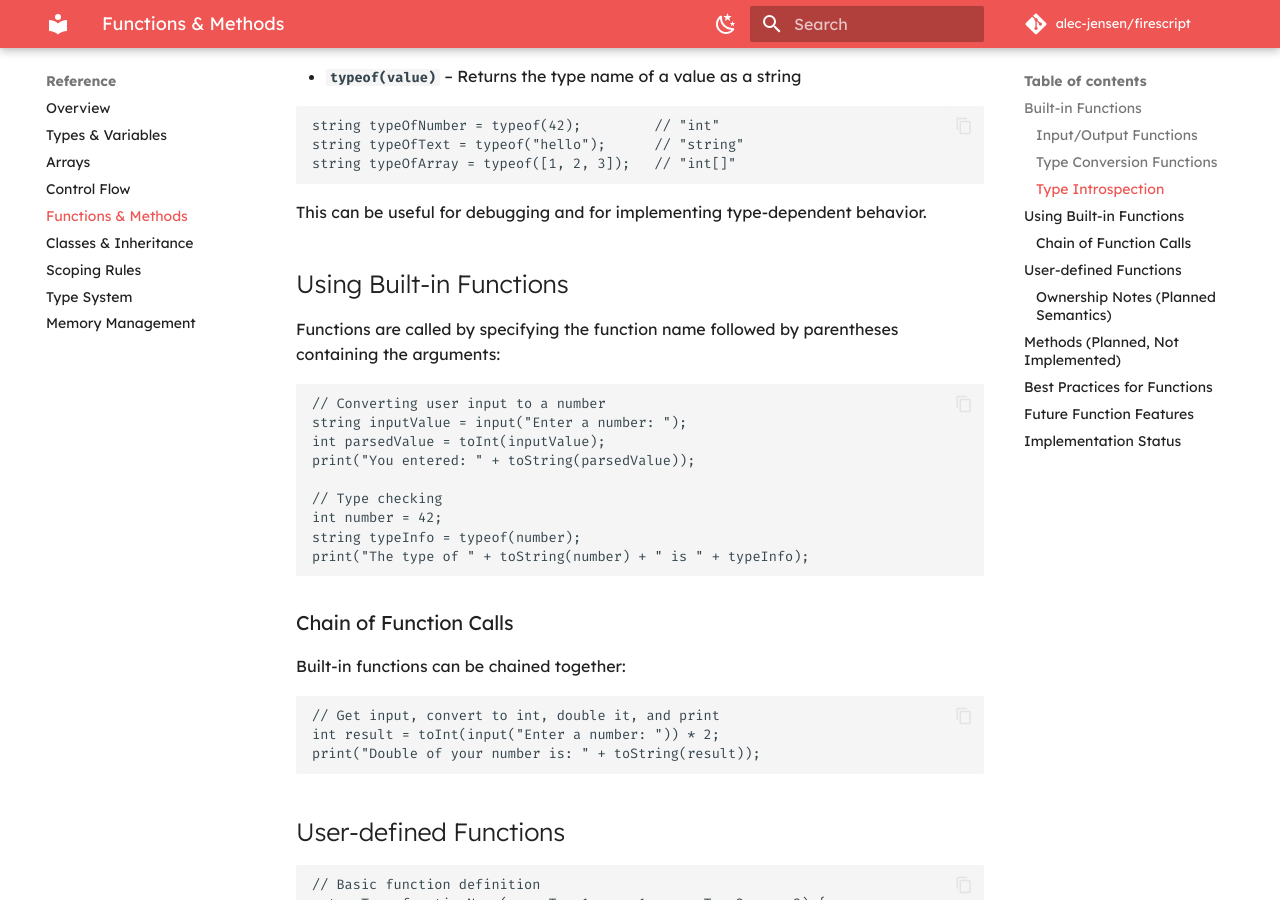
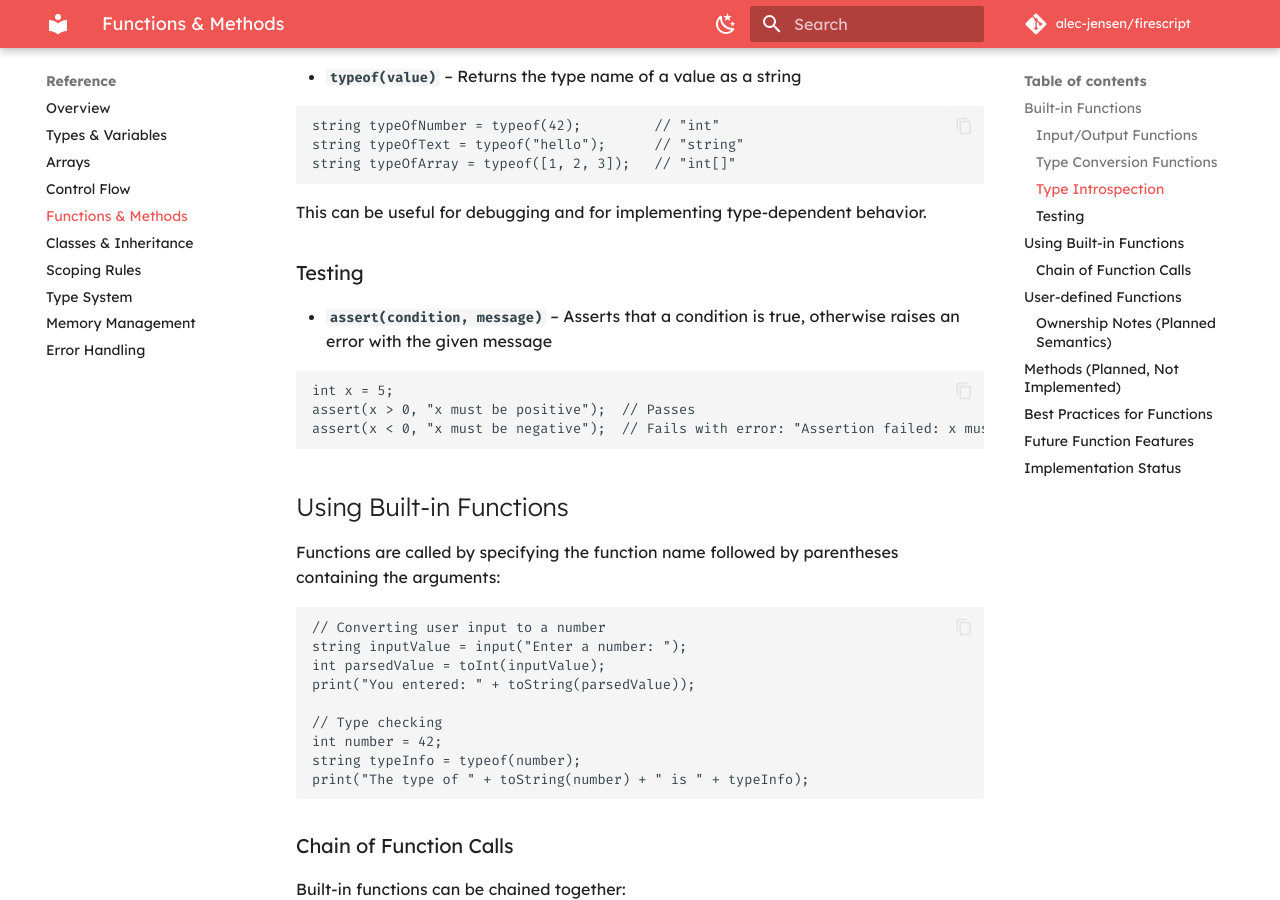
Before and after one commit to alec-jensen/firescript, an MkDocs documentation site: the page built from docs/reference/functions.md, in a window 1280 px wide and 900 px high, scrolled down 2079 px. Built offline with MkDocs 1.6.1 and Material for MkDocs 9.7.7, drawn with Linux system fonts in a browser that asks for light colours; comment, search, counter and statistics services are not loaded.

````diff
--- a/docs/reference/functions.md
+++ b/docs/reference/functions.md
@@ -102,6 +102,16 @@
 ```
 
   This can be useful for debugging and for implementing type-dependent behavior.
+
+### Testing
+
+- **`assert(condition, message)`** – Asserts that a condition is true, otherwise raises an error with the given message
+
+```firescript
+int x = 5;
+assert(x > 0, "x must be positive");  // Passes
+assert(x < 0, "x must be negative");  // Fails with error: "Assertion failed: x must be negative"
+```
 
 ## Using Built-in Functions
 
--- a/mkdocs.yml
+++ b/mkdocs.yml
@@ -51,6 +51,7 @@
     - Scoping Rules: reference/scoping.md
     - Type System: reference/type_system.md
     - Memory Management: reference/memory_management.md
+    - Error Handling: reference/error_handling.md
   - Glossary: glossary.md
   - Changelog: changelog.md
 markdown_extensions:
````
